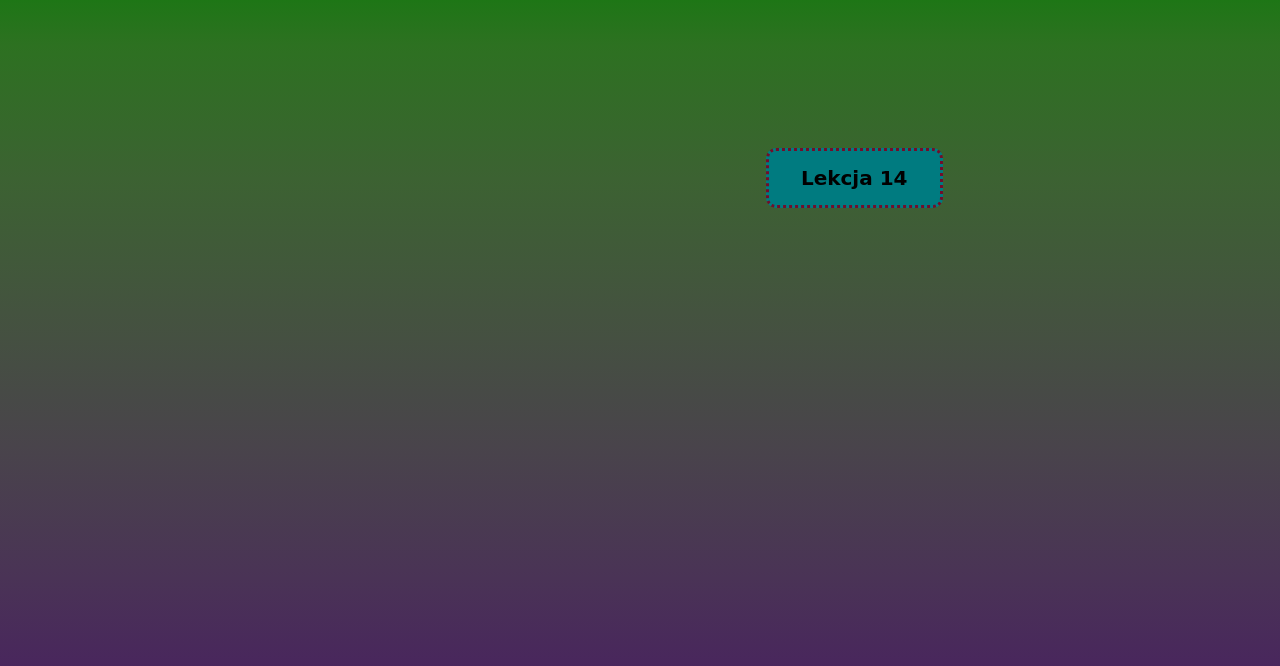
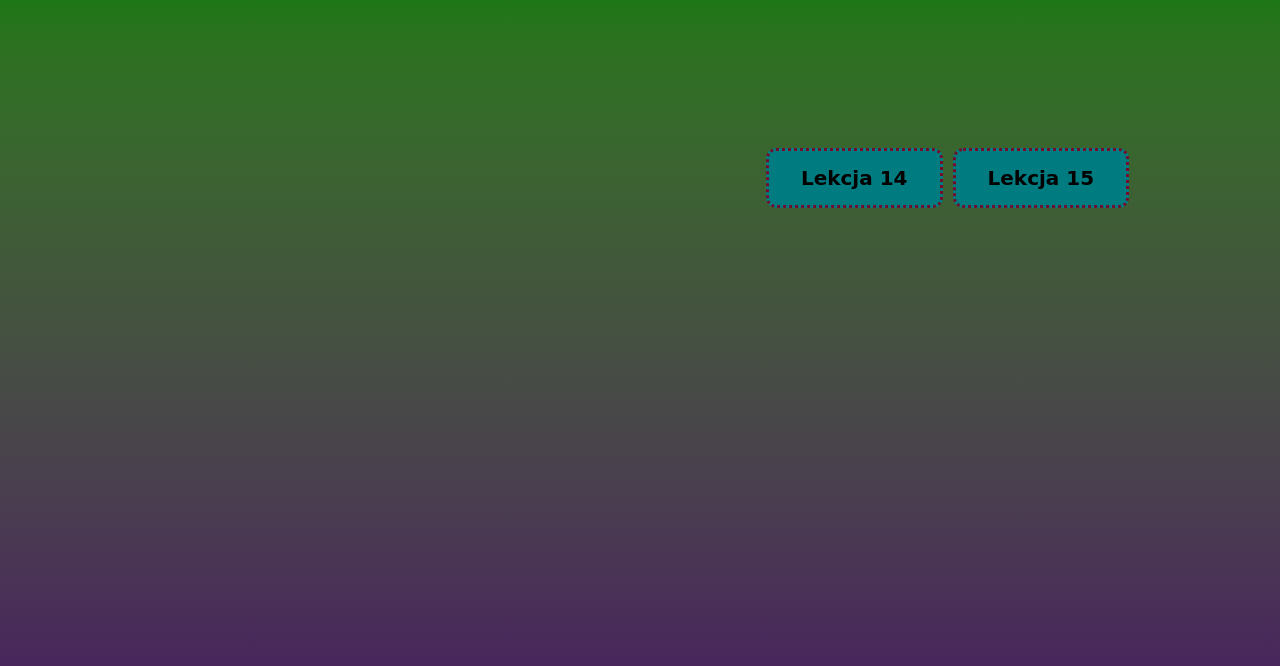
Before and after one commit to marbek2416/marbek2416.github.io, a plain HTML site: page index.html in a window 1280 px wide. Shown: the part 88-754 px from the top of the page. Drawn offline with Linux system fonts and the light colour scheme.

Commit message:
Update index.html

```diff
--- a/index.html
+++ b/index.html
@@ -8,8 +8,8 @@
 	<h1>Marta</h1>
 	<h2>
 		<a href=Znaki/index.html>Lekcja 14</a>
-		<!--<a  href=/index.html>Lekcja 15</a><br>
-		<a  href=/index.html>Lekcja 16</a><br>
+		<a  href=Hasło/Haslo.html>Lekcja 15</a><br>
+		<!--<a  href=/index.html>Lekcja 16</a><br>
 		<a  href=/index.html>Lekcja 17</a><br>-->
 		</h2>
 </body>
```
